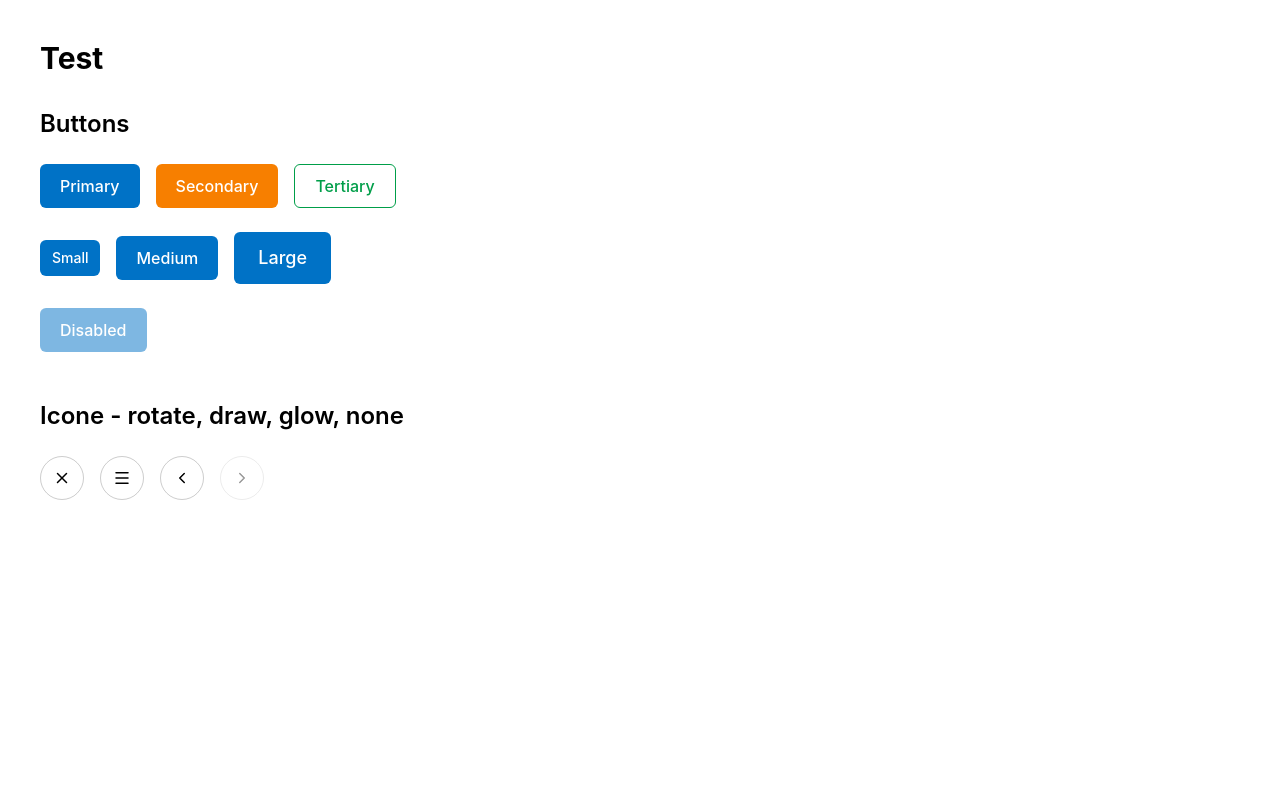
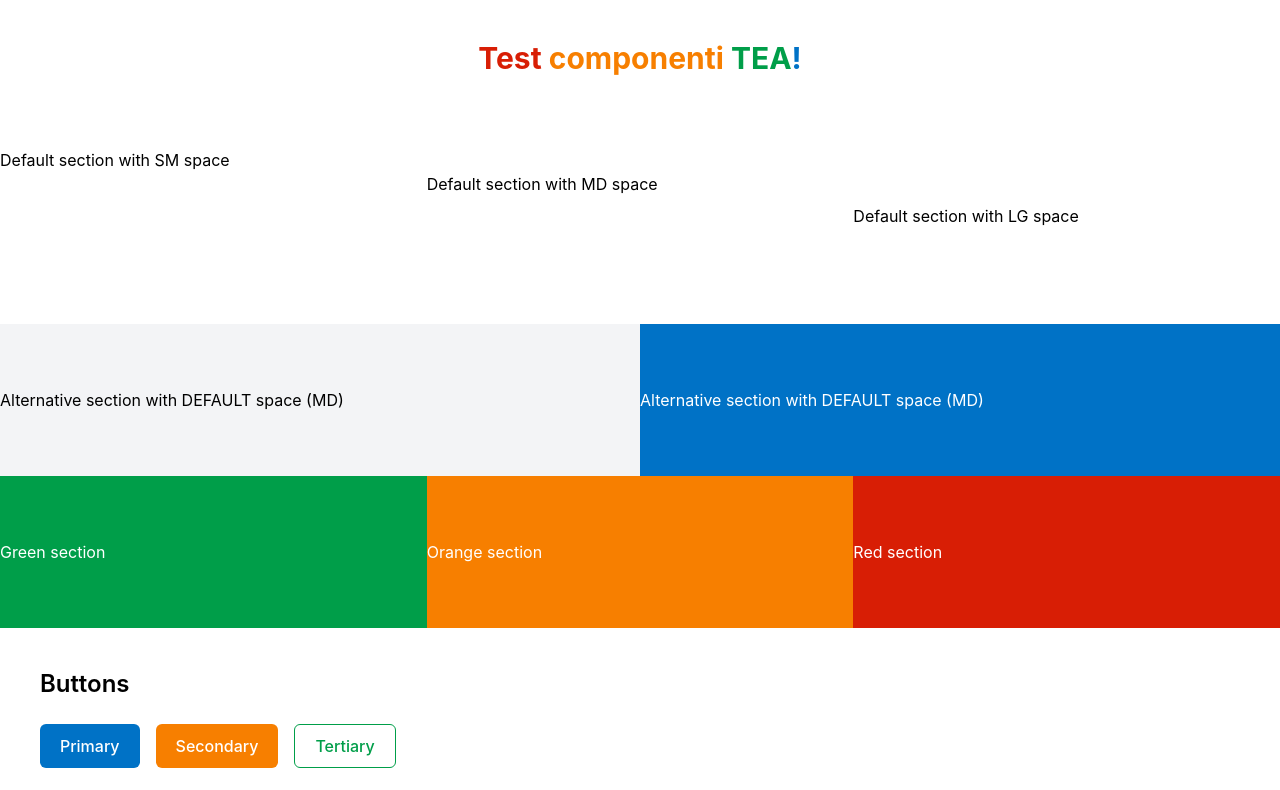
Before and after one commit to LauraCorrado/tea2026, a React (Vite) app: page /dev/playground in a window 1280 px wide. Shown: the top 790 px of the page. Built offline with nearby package versions, Linux system fonts and the light colour scheme.

Commit message:
chore(dev): add section examples to playground

```diff
--- a/src/pages/dev/Playground.tsx
+++ b/src/pages/dev/Playground.tsx
@@ -1,12 +1,51 @@
 import { ChevronLeft, ChevronRight, Menu, X } from "lucide-react";
-import { Button, IconButton } from "@/components/ui";
+import { Button, IconButton, Section } from "@/components/ui";
 
 export function Playground() {
   return (
-    <main className="min-h-screen bg-white p-10">
-      <h1 className="mb-8 text-3xl font-bold">Test</h1>
+    <main className="min-h-screen bg-white">
+      <h1 className="mb-8 text-3xl font-bold px-10 pt-10 text-center text-tea-red">
+        Test <span className="text-tea-orange">componenti</span>{" "}
+        <span className="text-tea-green">TEA</span>
+        <span className="text-tea-blue">!</span>
+      </h1>
+
+      <div className="flex">
+        <Section spacing="sm">
+          <h2>Default section with SM space</h2>
+        </Section>
+        <Section spacing="md">
+          <h2>Default section with MD space</h2>
+        </Section>
+        <Section spacing="lg">
+          <h2>Default section with LG space</h2>
+        </Section>
+      </div>
+      <div className="flex">
+        <Section variant="alternative">
+          <h2>Alternative section with DEFAULT space (MD)</h2>
+        </Section>
+
+        <Section variant="blue">
+          <h2>Alternative section with DEFAULT space (MD)</h2>
+        </Section>
+      </div>
+      <div className="flex">
+        <Section variant="green">
+          <h2>Green section</h2>
+        </Section>
+
+        <Section variant="orange">
+          <h2>Orange section</h2>
+        </Section>
+
+        <Section variant="red">
+          <h2>Red section</h2>
+        </Section>
+      </div>
+
       {/* BUTTONS */}
-      <section className="space-y-6">
+      <section className="space-y-6 p-10">
         <h2 className="text-2xl font-semibold">Buttons</h2>
 
         <div className="flex flex-wrap gap-4">
@@ -26,7 +65,7 @@ export function Playground() {
         </div>
       </section>
       {/* BUTTONS CONTROLLO INTERFACCIA */}
-      <section className="mt-12 space-y-6">
+      <section className="space-y-6 p-10">
         <h2 className="text-2xl font-semibold">
           Icone - rotate, draw, glow, none
         </h2>
```
